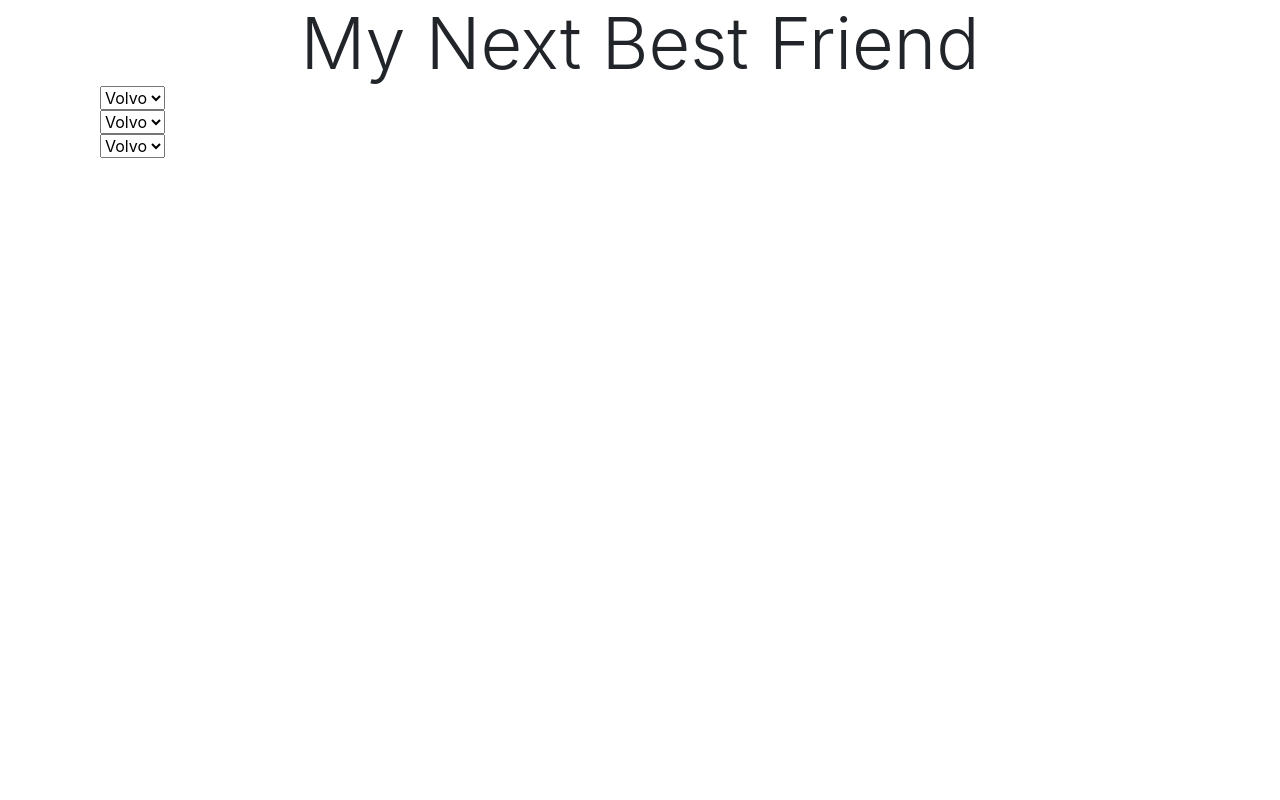
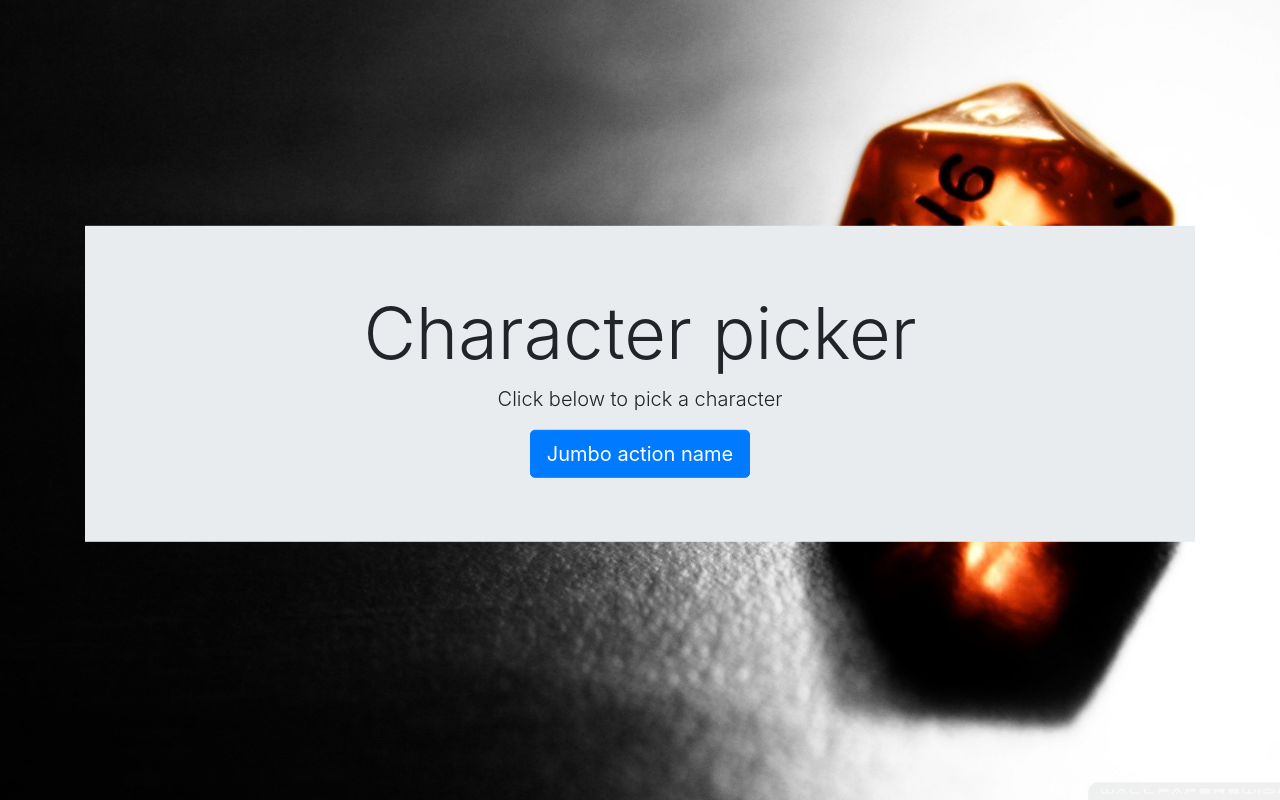
Before and after one commit to Kicker22/Friend_Finder, a plain HTML site: page app/public/home.html in a window 1280 px wide. Drawn offline with nearby package versions, Linux system fonts and the light colour scheme.

Commit message:
second commit

```diff
--- /dev/null
+++ b/app/assets/css/home.css
@@ -0,0 +1,19 @@
+body{
+    background-image: url(../../../app/assets/images/dice.jpg);
+  background-position: center center;
+  background-repeat: no-repeat;
+  background-attachment: fixed;
+  background-size: cover;
+}
+
+.main-jumbo{
+    position: fixed;
+    top: 50%;
+    left: 50%;
+    /* bring your own prefixes */
+    transform: translate(-50%, -50%);
+}
+
+.jumbotron{
+
+}
--- a/app/public/home.html
+++ b/app/public/home.html
@@ -12,50 +12,23 @@
         integrity="sha384-ggOyR0iXCbMQv3Xipma34MD+dH/1fQ784/j6cY/iJTQUOhcWr7x9JvoRxT2MZw1T" crossorigin="anonymous">
 
     <script src="https://ajax.googleapis.com/ajax/libs/jquery/3.4.1/jquery.min.js"></script>
+    <link rel="stylesheet" href="../../app/assets/css/home.css">
 </head>
 
-<body>
-    <div class="content-container container">
-        <header class="display-3 text-center">My Next Best Friend</header>
+<body >
 
-        <div class="questions-container container d-flex flex-column justify-content-between">
-            <div class="questionOne"></div>
-            <div class="questionTwo"></div>
-            <div class="questionThree"></div>
-
+    <div class="main-jumbo container">
+        <div class="jumbotron jumbotron-fluid">
+            <div class="container">
+                <h1 class="display-3 text-center">Character picker</h1>
+                <p class="lead text-center">Click below to pick a character</p>
+                <div class="container d-flex justify-content-center">
+                    <a class="btn btn-primary btn-lg" href="../../app/public/survey.html" role="button">Jumbo action name</a>
+                </div>
+            </div>
         </div>
-
-
     </div>
 
-
-    <!-- Optional JavaScript -->
-    <script>
-        let array = ["Apex Legends", "Borderlands 2"]
-
-       const html_One = `<select name="carlist" form="carform">
-                    <option value="volvo">Volvo</option>
-                    <option value="saab">Saab</option>
-                    <option value="opel">Opel</option>
-                    <option value="audi">Audi</option>
-                </select>`
-       const html_Two = `<select name="carlist" form="carform">
-                    <option value="volvo">Volvo</option>
-                    <option value="saab">Saab</option>
-                    <option value="opel">Opel</option>
-                    <option value="audi">Audi</option>
-                </select>`
-       const html_Three = `<select name="carlist" form="carform">
-                    <option value="volvo">Volvo</option>
-                    <option value="saab">Saab</option>
-                    <option value="opel">Opel</option>
-                    <option value="audi">Audi</option>
-                </select>`
-
-        $(".questionOne").append(html_One)
-        $(".questionTwo").append(html_Two)
-        $(".questionThree").append(html_Three)
-    </script>
 
     <!-- jQuery first, then Popper.js, then Bootstrap JS -->
     <script src="https://code.jquery.com/jquery-3.3.1.slim.min.js"
--- a/app/server.js
+++ b/app/server.js
@@ -10,8 +10,8 @@ var PORT = process.env.PORT || 8080
 app.use(express.urlencoded({extended: true}))
 app.use(express.json());
 
-require("./routes/apiRoutes")(app);
-require("./routes/htmlRoutes")(app);
+// require("./routing/apiRoutes")(app);
+require("./routing/htmlRoutes")(app);
 
 
 app.listen(PORT, function(){
```
Also changed, not shown: app/data/friends.js (+130 -0 lines), app/public/survey.html (+41 -0 lines), app/routing/htmlRoutes.js (+16 -0 lines), app/README.md (added), app/assets/images/dice.jpg (added), app/assets/images/grid.png (added).
